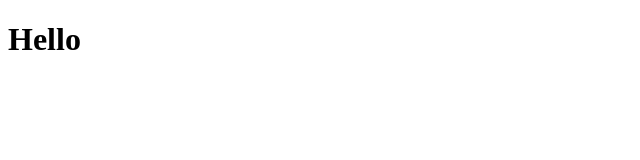
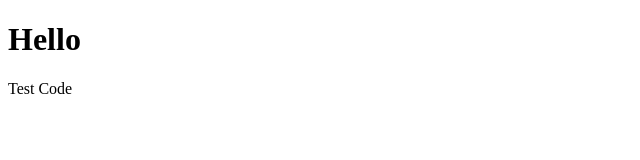
Before and after one commit to lance28-beep/git-github_study, a plain HTML site: page index.html in a window 1280 px wide. Shown: the full height of the page, 0-640 px from the left. Drawn offline with Linux system fonts and the light colour scheme.

Commit message:
add html

```diff
--- a/index.html
+++ b/index.html
@@ -8,5 +8,6 @@
 </head>
 <body>
  <h1>Hello</h1>
+ <p>Test Code</p>
 </body>
 </html>
```
